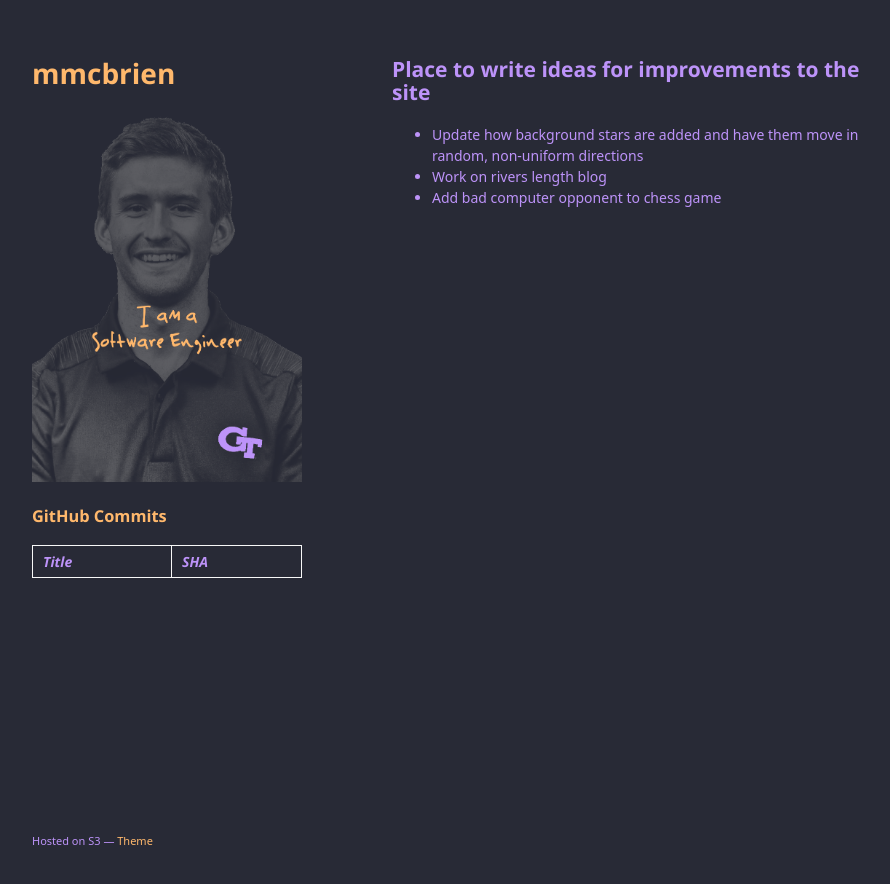
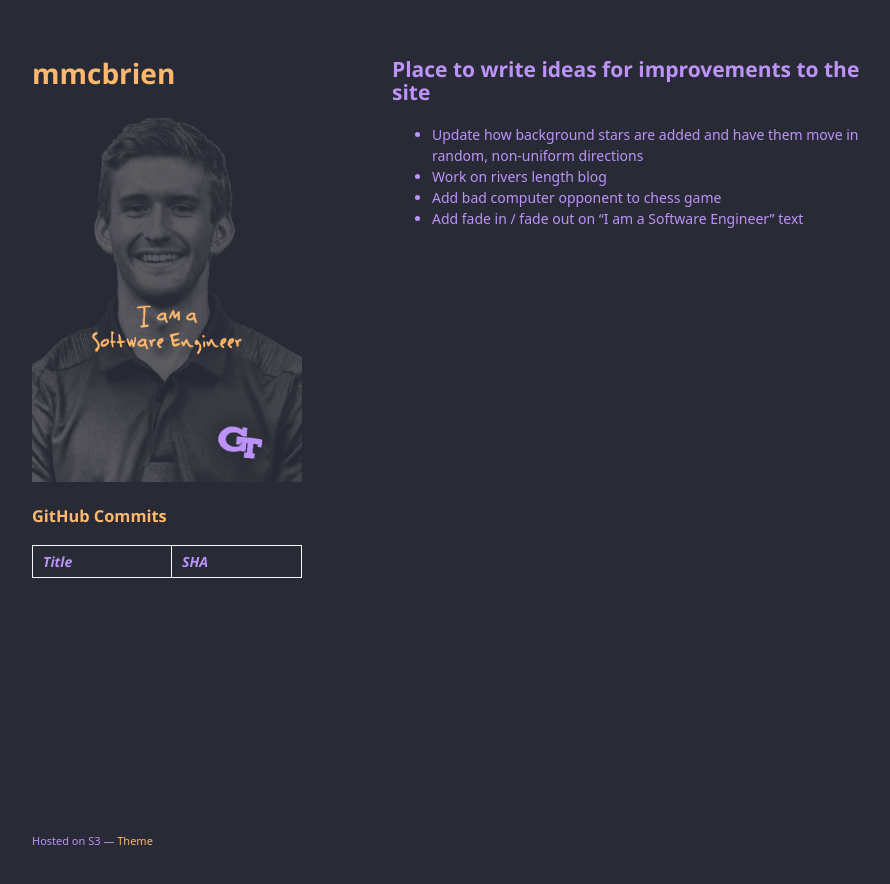
Before and after one commit to mmcbrien3/mmcbrien.com, a Jekyll site: the page built from IDEAS.md, in a window 1280 px wide. Shown: the top 884 px of the page, without its empty margins (178-1068 px from the left). Built offline with Jekyll 4.4.1, drawn with Linux system fonts in a browser that asks for light colours; some web fonts are replaced; our own code applies the rules of GitHub Pages for plain Markdown files.

Commit message:
Add fade in and out text idea

```diff
--- a/IDEAS.md
+++ b/IDEAS.md
@@ -3,3 +3,4 @@
 - Update how background stars are added and have them move in random, non-uniform directions
 - Work on rivers length blog
 - Add bad computer opponent to chess game
+- Add fade in / fade out on "I am a Software Engineer" text
```
